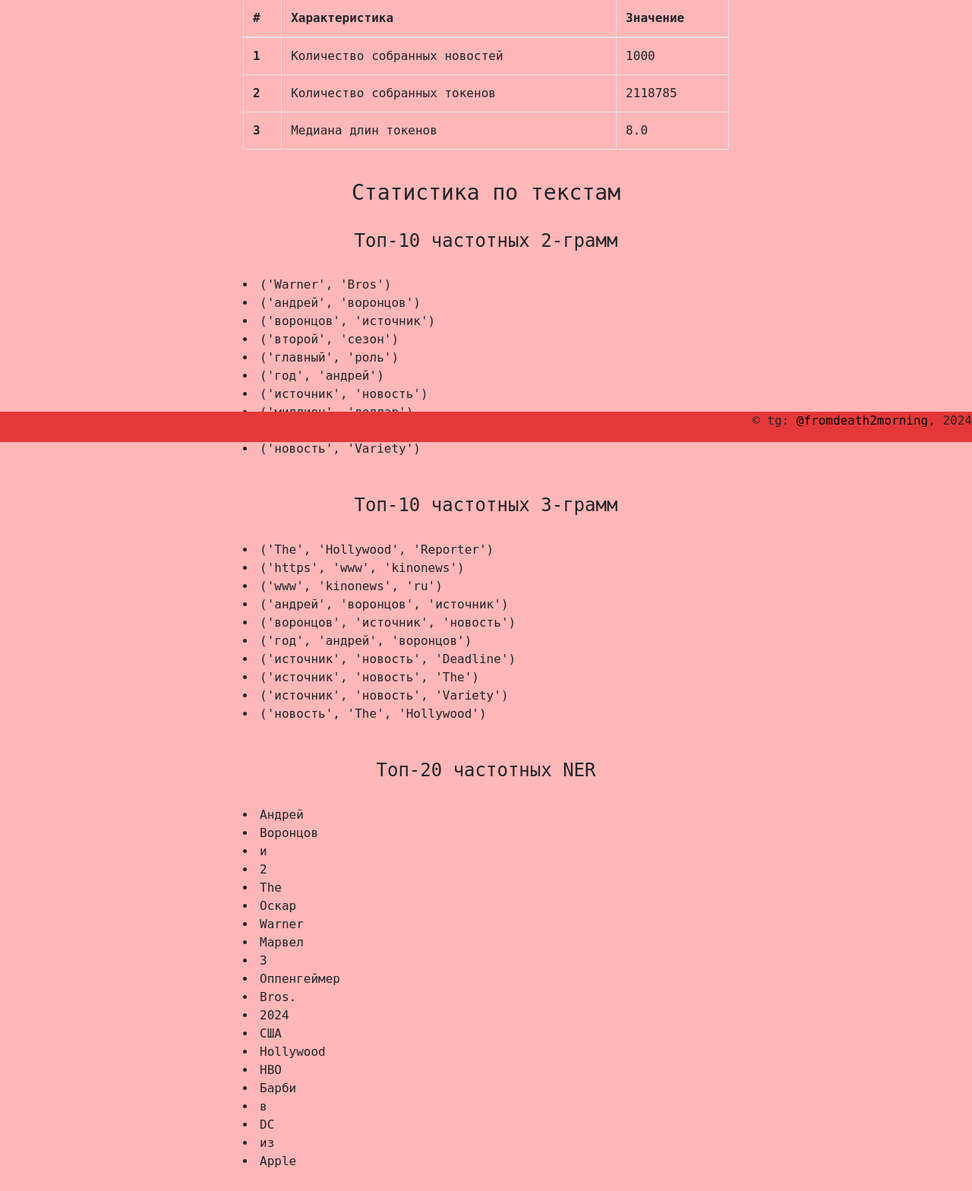
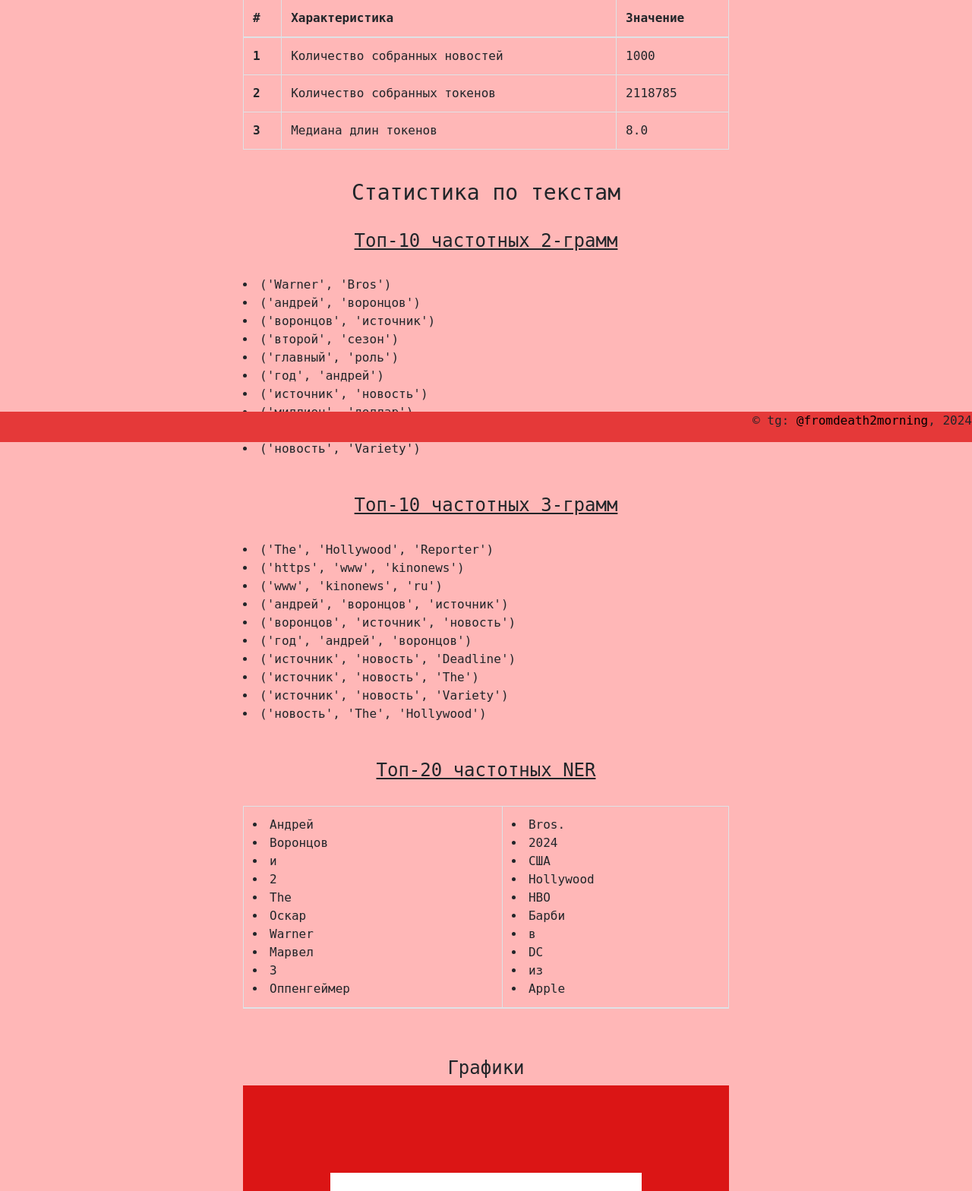
Before and after one commit to veronikatsareva/FlaskCinemaTrends, a Flask app: page /stats in a window 1280 px wide. Shown: the part 218-1786 px from the top of the page at 76% size. Run offline with Flask 3, Linux system fonts and the light colour scheme; parts of the project's set-up code (start-up, migrations or seed data) failed here and were passed over.

Commit message:
stats.html for NER changed

```diff
--- a/templates/stats.html
+++ b/templates/stats.html
@@ -36,25 +36,38 @@
 <br>
 <h3 align="center"> Статистика по текстам </h3>
 <br>
-<h4 align="center"> Топ-10 частотных 2-грамм </h4>
+<h4 align="center"> <u>Топ-10 частотных 2-грамм</u> </h4>
 <br>
 {% for bigramm in content[3] %}
 <li>{{ bigramm }}</li>
 {% endfor %}
 <br>
 <br>
-<h4 align="center"> Топ-10 частотных 3-грамм </h4>
+<h4 align="center"> <u>Топ-10 частотных 3-грамм</u> </h4>
 <br>
 {% for trigramm in content[4] %}
 <li>{{ trigramm }}</li>
 {% endfor %}
 <br>
 <br>
-<h4 align="center"> Топ-20 частотных NER </h4>
+<h4 align="center"> <u>Топ-20 частотных NER</u> </h4>
 <br>
-{% for ner in content[5] %}
-<li>{{ ner }}</li>
-{% endfor %}
+<table class="table table-bordered">
+   <thead>
+      <tr>
+         <td>
+            {% for ner in content[5][:10]: %}
+            <li>{{ ner }}</li>
+            {% endfor %}
+         </td>
+         <td>
+            {% for ner in content[5][10:]: %}
+            <li>{{ ner }}</li>
+            {% endfor %}
+         </td>
+      </tr>
+   </thead>
+</table>
 <br>
 <br>
 <h4 align="center"> Графики </h4>
```
